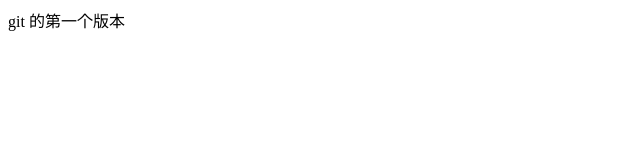
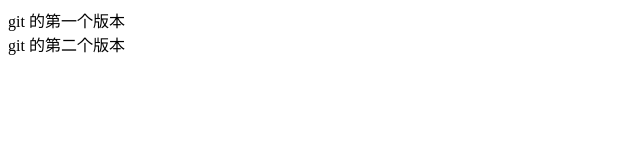
Before and after one commit to yksmile007/yangkang.github.io, a plain HTML site: page index.html in a window 1280 px wide. Shown: the whole page, without its empty margins (0-640 px from the left). Drawn offline with Linux system fonts and the light colour scheme.

Commit message:
第二次

```diff
--- a/index.html
+++ b/index.html
@@ -6,5 +6,6 @@
 </head>
 <body>
 	<div>git 的第一个版本</div>
+	<div>git 的第二个版本</div>
 </body>
 </html>
```
